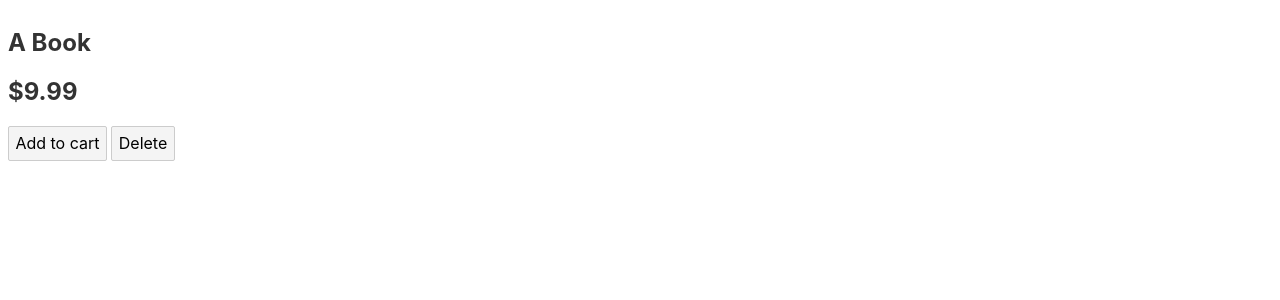
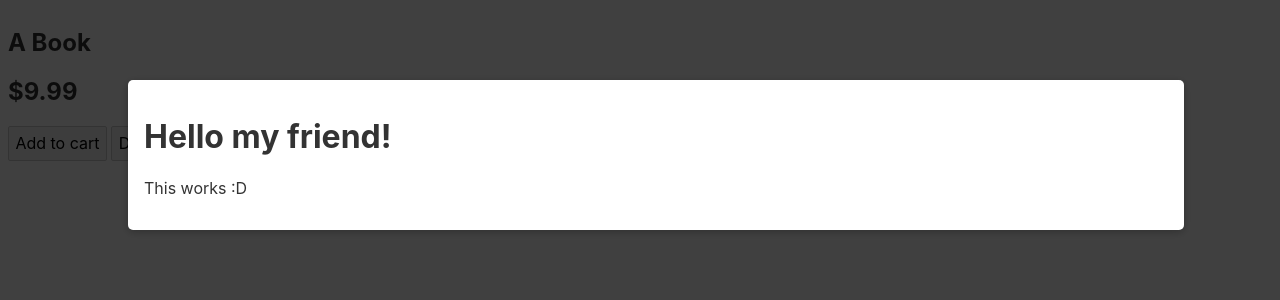
Before and after one commit to psyhedeliq/svelte-components, a Svelte app: page / in a window 1280 px wide. Shown: the top 300 px of the page. Built offline with nearby package versions, Linux system fonts and the light colour scheme.

Commit message:
working with <slots />

```diff
--- a/src/App.svelte
+++ b/src/App.svelte
@@ -1,5 +1,6 @@
 <script>
   import Product from "./Product.svelte";
+  import Modal from "./Modal.svelte";
 
   let products = [
     {
@@ -26,3 +27,8 @@
 {#each products as product}
   <Product {...product} on:add-to-cart={addToCart} on:delete={deleteProduct} />
 {/each}
+
+<Modal>
+  <h1>Hello my friend!</h1>
+  <p>This works :D</p>
+</Modal>
--- /dev/null
+++ b/src/Modal.svelte
@@ -0,0 +1,34 @@
+<script>
+  export let content;
+</script>
+
+<style>
+  .backdrop {
+    position: fixed;
+    top: 0;
+    left: 0;
+    width: 100%;
+    height: 100vh;
+    background: rgba(0, 0, 0, 0.75);
+    z-index: 10;
+  }
+
+  .modal {
+    padding: 1rem;
+    position: fixed;
+    top: 10vh;
+    left: 10%;
+    width: 80%;
+    max-height: 80vh;
+    background: white;
+    border-radius: 5px;
+    z-index: 100;
+    box-shadow: 0 2px 8px rgba(0, 0, 0, 0.26);
+    /* overflow: scroll; */
+  }
+</style>
+
+<div class="backdrop" />
+<div class="modal">
+  <slot />
+</div>
```
